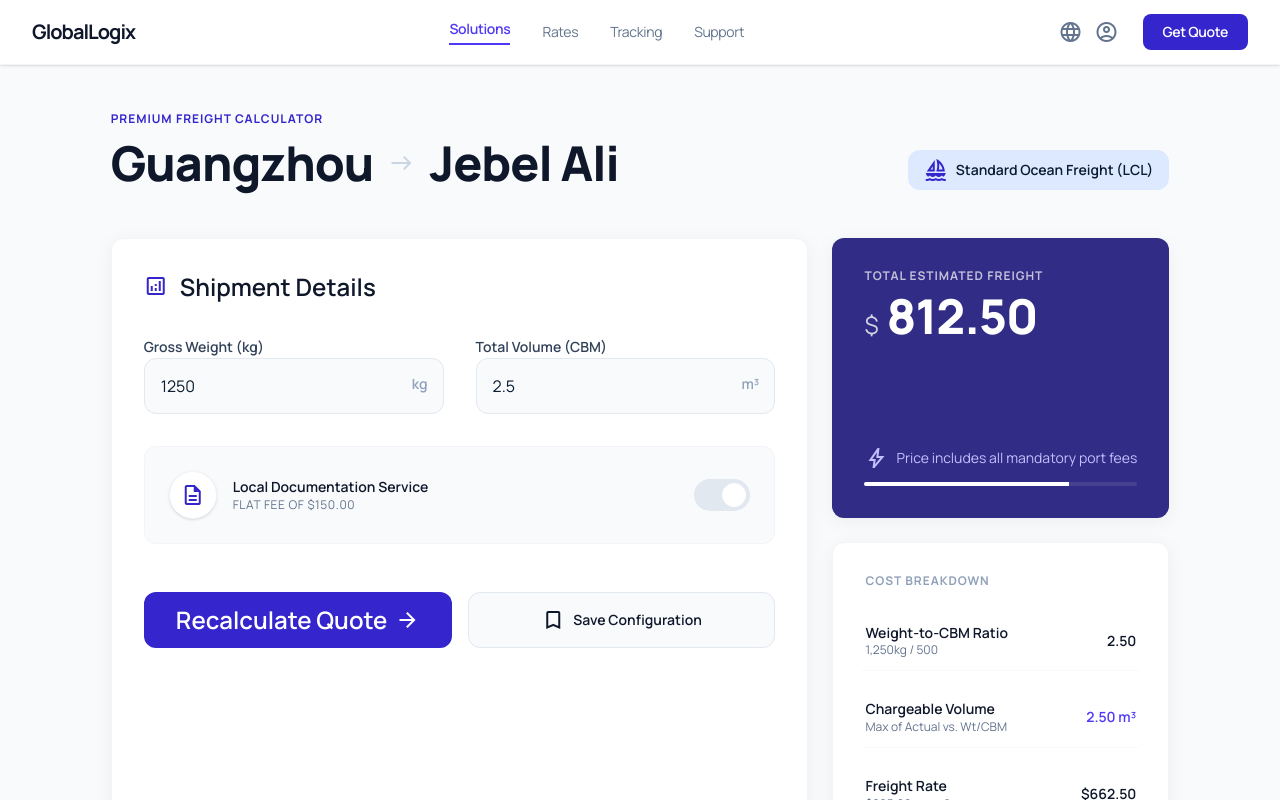
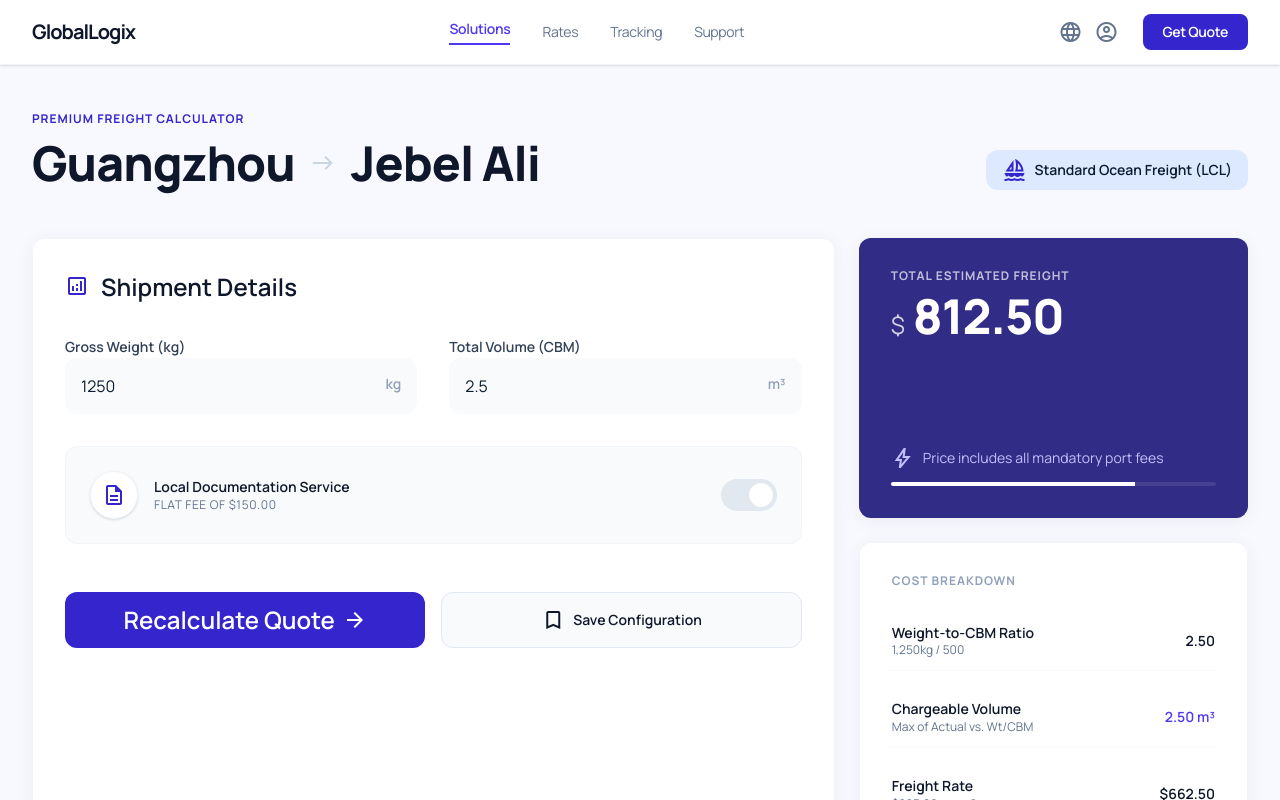
Before and after one commit to mhdjaseemtk/test, a Next.js app: page / in a window 1280 px wide. Shown: the top 800 px of the page. Built offline with nearby package versions, Linux system fonts and the light colour scheme.

Commit message:
Align styling exactly with original HTML structure

```diff
--- a/src/app/layout.jsx
+++ b/src/app/layout.jsx
@@ -22,7 +22,7 @@ export default function RootLayout({ children }) {
           href="https://fonts.googleapis.com/css2?family=Material+Symbols+Outlined:opsz,wght,FILL,GRAD@20..48,100..700,0..1,-50..200&display=swap"
         />
       </head>
-      <body className="min-h-full flex flex-col bg-slate-50">{children}</body>
+      <body className="bg-background font-body-md text-on-surface antialiased">{children}</body>
     </html>
   );
 }
--- a/src/app/page.jsx
+++ b/src/app/page.jsx
@@ -25,7 +25,7 @@ export default function Home() {
     <>
       {/* TopNavBar */}
       <header className="sticky top-0 z-50 w-full bg-white/90 backdrop-blur-md border-b border-slate-100 shadow-sm">
-        <nav className="max-w-7xl mx-auto h-16 px-4 md:px-8 flex items-center justify-between font-manrope antialiased text-sm tracking-tight">
+        <nav className="max-w-7xl mx-auto h-16 px-8 flex items-center justify-between font-manrope antialiased text-sm tracking-tight">
           <div className="text-xl font-bold tracking-tighter text-slate-900">GlobalLogix</div>
           <div className="hidden md:flex items-center gap-8">
             <a className="text-indigo-600 font-semibold border-b-2 border-indigo-600 pb-1 hover:text-indigo-500 transition-all duration-200" href="#">Solutions</a>
@@ -45,7 +45,7 @@ export default function Home() {
         </nav>
       </header>
 
-      <main className="max-w-7xl mx-auto px-4 md:px-8 py-12">
+      <main className="max-w-7xl mx-auto px-8 py-12">
         {/* Hero Section */}
         <section className="mb-12 animate-in fade-in slide-in-from-bottom-2 duration-700">
           <div className="flex flex-col md:flex-row md:items-end justify-between gap-6">
@@ -78,35 +78,32 @@ export default function Home() {
                   <label className="font-label-md text-slate-700">Gross Weight (kg)</label>
                   <div className="relative group">
                     <input
-                      className="w-full h-14 bg-slate-50 border border-slate-200 rounded-xl px-4 focus:ring-2 focus:ring-primary focus:border-transparent outline-none transition-standard"
+                      className="w-full h-14 bg-slate-50 border-slate-200 rounded-xl px-4 focus:ring-2 focus:ring-primary focus:border-transparent transition-standard"
                       placeholder="0.00"
                       type="number"
                       value={weight}
                       onChange={(e) => setWeight(e.target.value ? parseFloat(e.target.value) : "")}
-                      min="0"
                     />
-                    <span className="absolute right-4 top-4 text-slate-400 font-label-md pointer-events-none">kg</span>
+                    <span className="absolute right-4 top-4 text-slate-400 font-label-md">kg</span>
                   </div>
                 </div>
                 <div className="space-y-2">
                   <label className="font-label-md text-slate-700">Total Volume (CBM)</label>
                   <div className="relative group">
                     <input
-                      className="w-full h-14 bg-slate-50 border border-slate-200 rounded-xl px-4 focus:ring-2 focus:ring-primary focus:border-transparent outline-none transition-standard"
+                      className="w-full h-14 bg-slate-50 border-slate-200 rounded-xl px-4 focus:ring-2 focus:ring-primary focus:border-transparent transition-standard"
                       placeholder="0.00"
                       type="number"
                       value={volume}
                       onChange={(e) => setVolume(e.target.value ? parseFloat(e.target.value) : "")}
-                      min="0"
-                      step="0.01"
                     />
-                    <span className="absolute right-4 top-4 text-slate-400 font-label-md pointer-events-none">m³</span>
+                    <span className="absolute right-4 top-4 text-slate-400 font-label-md">m³</span>
                   </div>
                 </div>
               </div>
-              <div className="p-6 bg-slate-50 rounded-xl border border-slate-100 flex flex-col sm:flex-row items-start sm:items-center justify-between gap-4">
+              <div className="p-6 bg-slate-50 rounded-xl border border-slate-100 flex items-center justify-between">
                 <div className="flex items-center gap-4">
-                  <div className="w-12 h-12 bg-white rounded-full flex items-center justify-center border border-slate-100 text-primary shadow-sm flex-shrink-0">
+                  <div className="w-12 h-12 bg-white rounded-full flex items-center justify-center border border-slate-100 text-primary shadow-sm">
                     <span className="material-symbols-outlined">description</span>
                   </div>
                   <div>
@@ -114,7 +111,7 @@ export default function Home() {
                     <p className="text-xs text-slate-500 uppercase tracking-wider">Flat fee of $150.00</p>
                   </div>
                 </div>
-                <label className="relative inline-flex items-center cursor-pointer flex-shrink-0">
+                <label className="relative inline-flex items-center cursor-pointer">
                   <input
                     checked={documentation}
                     onChange={(e) => setDocumentation(e.target.checked)}
@@ -215,7 +212,7 @@ export default function Home() {
       </main>
       {/* Footer */}
       <footer className="mt-12 bg-slate-50 border-t border-slate-200">
-        <div className="max-w-7xl mx-auto py-12 px-4 md:px-8 flex flex-col md:flex-row justify-between items-center gap-6 font-manrope text-xs tracking-wide uppercase">
+        <div className="max-w-7xl mx-auto py-12 px-8 flex flex-col md:flex-row justify-between items-center gap-6 font-manrope text-xs tracking-wide uppercase">
           <div className="text-lg font-bold text-slate-800 normal-case flex items-center gap-2">
             <span className="material-symbols-outlined text-indigo-700">anchor</span>
             GlobalLogix
```
